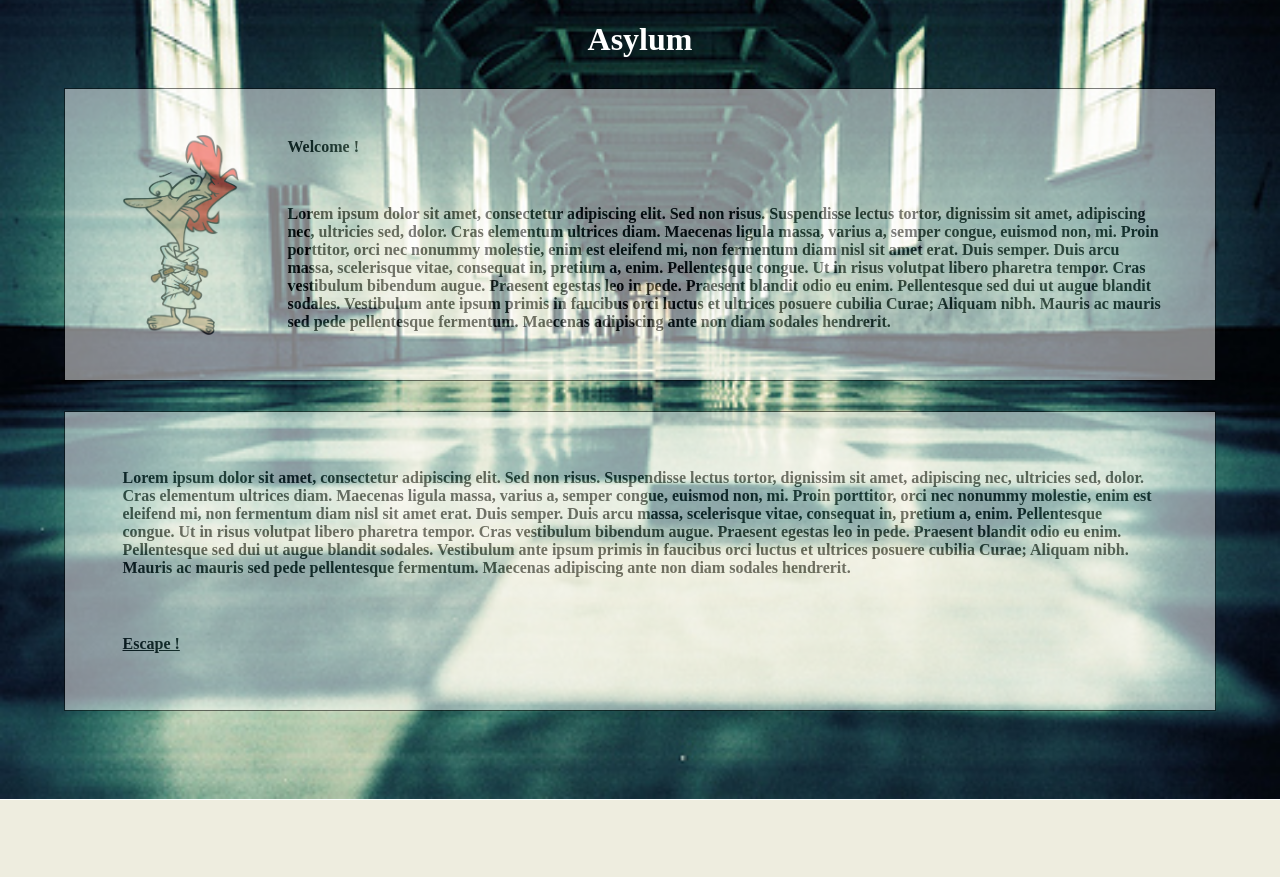
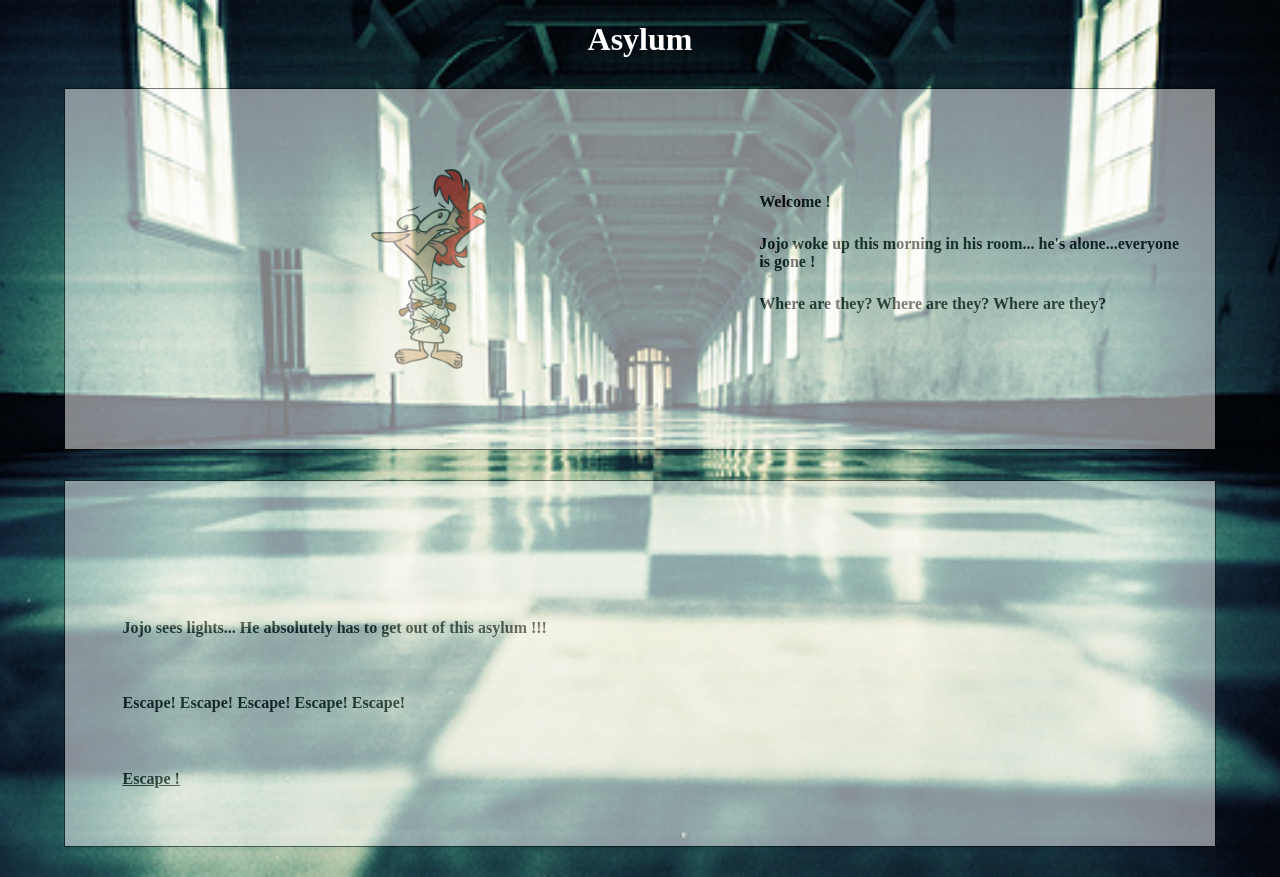
Before and after one commit to Nick-LGD/Hackaton-1, a PHP site: page /pages/planetAsile.php in a window 1280 px wide. Before the commit the page ends 800 px from the top, so only its background shows below. Run offline with PHP 8.4, Linux system fonts and the light colour scheme.

Commit message:
add content in planetAsile and change css

```diff
--- a/assets/css/styleAsile.css
+++ b/assets/css/styleAsile.css
@@ -61,6 +61,13 @@
 
 .asile_transbox1 {
     display: flex;
+    padding-top: 80px;
+    padding-bottom: 80px;
+}
+
+.asile_transbox2 {
+    padding-top: 80px;
+    padding-bottom: 80px;
 }
 
 .asile_transbox1 img {
@@ -86,13 +93,15 @@
 }
 
 .room1_transbox {
-    padding-bottom: 160px;
-    padding-top: 160px;
+    padding-bottom: 170px;
+    padding-top: 170px;
 }
 
 .room1_transbox2 {
     margin-left: auto;
     margin-right: auto;
+    padding-top: 50px;
+    padding-bottom: 50px;
 }
 
 .room1_input {
--- a/pages/planetAsile.php
+++ b/pages/planetAsile.php
@@ -19,11 +19,13 @@
                  <img src="../assets/images/straightjacket2.jpg" alt="Avatar" />
                  <div class="asile_intro">
                      <p>Welcome !</p>
-                     <p>Lorem ipsum dolor sit amet, consectetur adipiscing elit. Sed non risus. Suspendisse lectus tortor, dignissim sit amet, adipiscing nec, ultricies sed, dolor. Cras elementum ultrices diam. Maecenas ligula massa, varius a, semper congue, euismod non, mi. Proin porttitor, orci nec nonummy molestie, enim est eleifend mi, non fermentum diam nisl sit amet erat. Duis semper. Duis arcu massa, scelerisque vitae, consequat in, pretium a, enim. Pellentesque congue. Ut in risus volutpat libero pharetra tempor. Cras vestibulum bibendum augue. Praesent egestas leo in pede. Praesent blandit odio eu enim. Pellentesque sed dui ut augue blandit sodales. Vestibulum ante ipsum primis in faucibus orci luctus et ultrices posuere cubilia Curae; Aliquam nibh. Mauris ac mauris sed pede pellentesque fermentum. Maecenas adipiscing ante non diam sodales hendrerit. </p>
+                     <p>Jojo woke up this morning in his room... he's alone...everyone is gone !</p>
+                     <p>Where are they? Where are they? Where are they?</p>
                  </div>
              </div>
              <div class="asile_transbox2">
-                 <p>Lorem ipsum dolor sit amet, consectetur adipiscing elit. Sed non risus. Suspendisse lectus tortor, dignissim sit amet, adipiscing nec, ultricies sed, dolor. Cras elementum ultrices diam. Maecenas ligula massa, varius a, semper congue, euismod non, mi. Proin porttitor, orci nec nonummy molestie, enim est eleifend mi, non fermentum diam nisl sit amet erat. Duis semper. Duis arcu massa, scelerisque vitae, consequat in, pretium a, enim. Pellentesque congue. Ut in risus volutpat libero pharetra tempor. Cras vestibulum bibendum augue. Praesent egestas leo in pede. Praesent blandit odio eu enim. Pellentesque sed dui ut augue blandit sodales. Vestibulum ante ipsum primis in faucibus orci luctus et ultrices posuere cubilia Curae; Aliquam nibh. Mauris ac mauris sed pede pellentesque fermentum. Maecenas adipiscing ante non diam sodales hendrerit. </p>
+                 <p>Jojo sees lights... He absolutely has to get out of this asylum !!!</p>
+                 <p>Escape! Escape! Escape! Escape! Escape!</p>
                  <a href="../games/gameAsile.php">Escape !</a>
              </div>
          </section>
```
